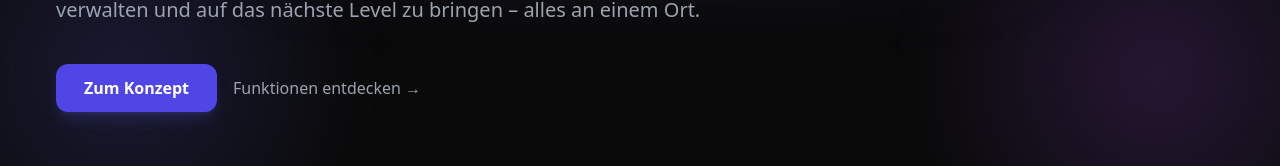
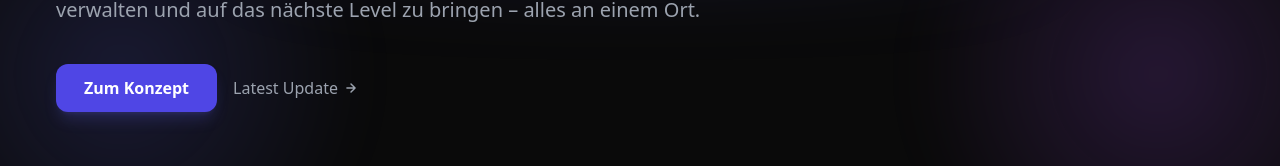
Before and after one commit to AstroPlaysBot/information, a Next.js app: page / in a window 1280 px wide. Shown: the part 556-722 px from the top of the page. Built offline with nearby package versions, Linux system fonts and the light colour scheme; no server answers.

Commit message:
Update page.tsx

```diff
--- a/src/app/page.tsx
+++ b/src/app/page.tsx
@@ -42,8 +42,9 @@ export default function HomePage() {
             >
               Zum Konzept
             </a>
-            <a href="/features" className="text-gray-400 font-medium hover:text-white transition-colors">
-              Funktionen entdecken →
+            <a href="/updates" className="inline-flex items-center gap-1.5 text-gray-400 font-medium hover:text-white transition-colors">
+              Latest Update
+              <svg width="14" height="14" viewBox="0 0 24 24" fill="none" stroke="currentColor" strokeWidth="2.5" strokeLinecap="round" strokeLinejoin="round"><path d="M5 12h14M12 5l7 7-7 7"/></svg>
             </a>
           </div>
         </div>
```
